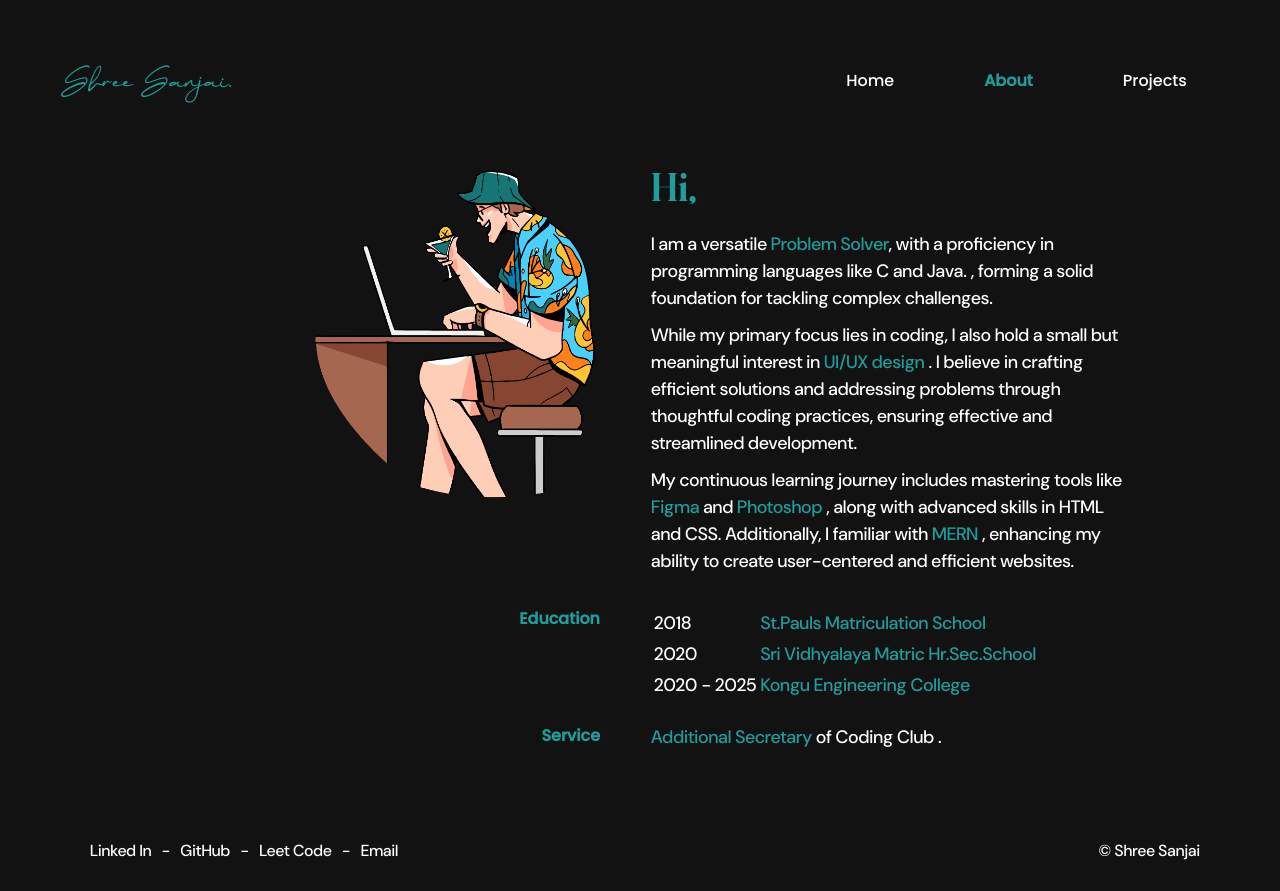
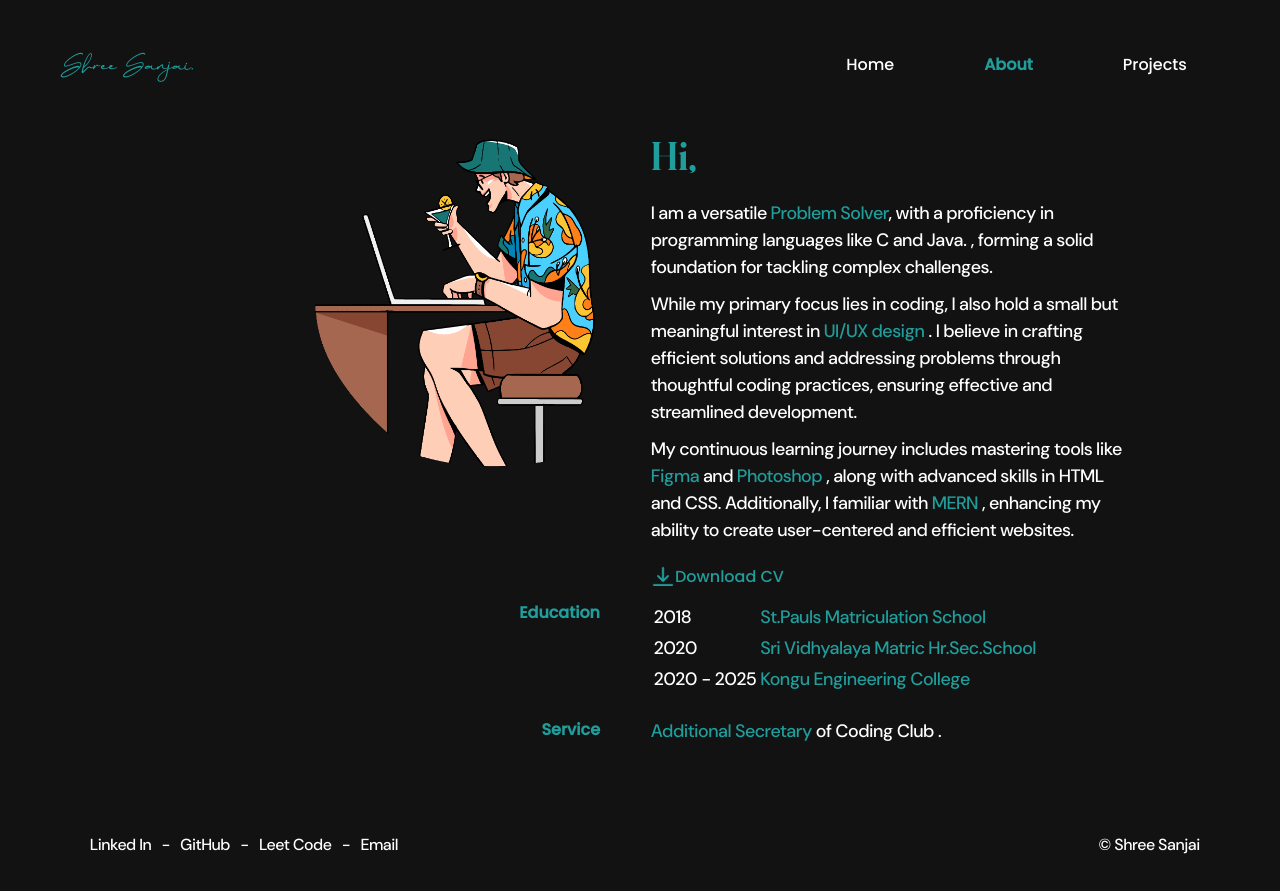
Before and after one commit to shreesanjai/Portfolio, a plain HTML site: page about.html in a window 1280 px wide. Drawn offline with Linux system fonts and the light colour scheme; a web font is replaced by a local one.

Commit message:
Resume link

```diff
--- a/about.html
+++ b/about.html
@@ -53,6 +53,7 @@
 
                         <!-- Add details for Education and About as needed -->
                     </div>
+                    <a href="" class="resume_link"><img src="./img/download.png" alt="" width="24px"> Download CV</a>
                 </td>
             </tr>
             <tr>
--- a/style.css
+++ b/style.css
@@ -11,8 +11,8 @@
     /* Use the correct path to your .ttf file */
 }
 @font-face {
-    font-family: 'Rethinker Slant'; /* Choose a name for your font */
-    src: url('./fonts/Rethinker\ Slant.ttf') format('truetype');
+    font-family: 'Seraphina'; /* Choose a name for your font */
+    src: url('./fonts/Seraphina/Seraphina-Script-Italic-BF65697c2c0bd96.otf') format('opentype');
     /* Use the correct path to your .ttf file */
 }
 @font-face {
@@ -23,6 +23,11 @@
 @font-face {
     font-family: 'Monosign'; /* Choose a name for your font */
     src: url('./fonts/Monosign.ttf') format('truetype');
+    /* Use the correct path to your .ttf file */
+}
+@font-face {
+    font-family: 'Rethinker Slant'; /* Choose a name for your font */
+    src: url('./fonts/Rethinker\ Slant.ttf') format('truetype');
     /* Use the correct path to your .ttf file */
 }
 
@@ -40,8 +45,8 @@ body {
 
 .nav-brand {
     font-family: 'Rethinker Slant', cursive;
-    /* font-weight: 100; */
-    font-size:45px;
+    font-weight: 500;
+    font-size:35px;
     color:rgb(32, 158, 156) ;
 
 }
@@ -293,3 +298,13 @@ a:hover {
 .card-button:hover {
     background-color: #007BFF;
 }
+
+.resume_link {
+    color: rgb(32, 158, 156) !important;
+    display: flex;
+    align-items: center;
+}
+
+.resume_link:hover {
+    transform: scale(1);
+}
```
Also changed, not shown: fonts/Seraphina/Seraphina-Script-BF65697c2c0f643.otf (added), fonts/Seraphina/Seraphina-Script-Italic-BF65697c2c0bd96.otf (added), fonts/Seraphina/Seraphina-Serif-BF65697c2ba4be3.otf (added), fonts/Seraphina/Seraphina-Serif-Italic-BF65697c2b8d5f6.otf (added), img/download.png (added), 1 other file.
